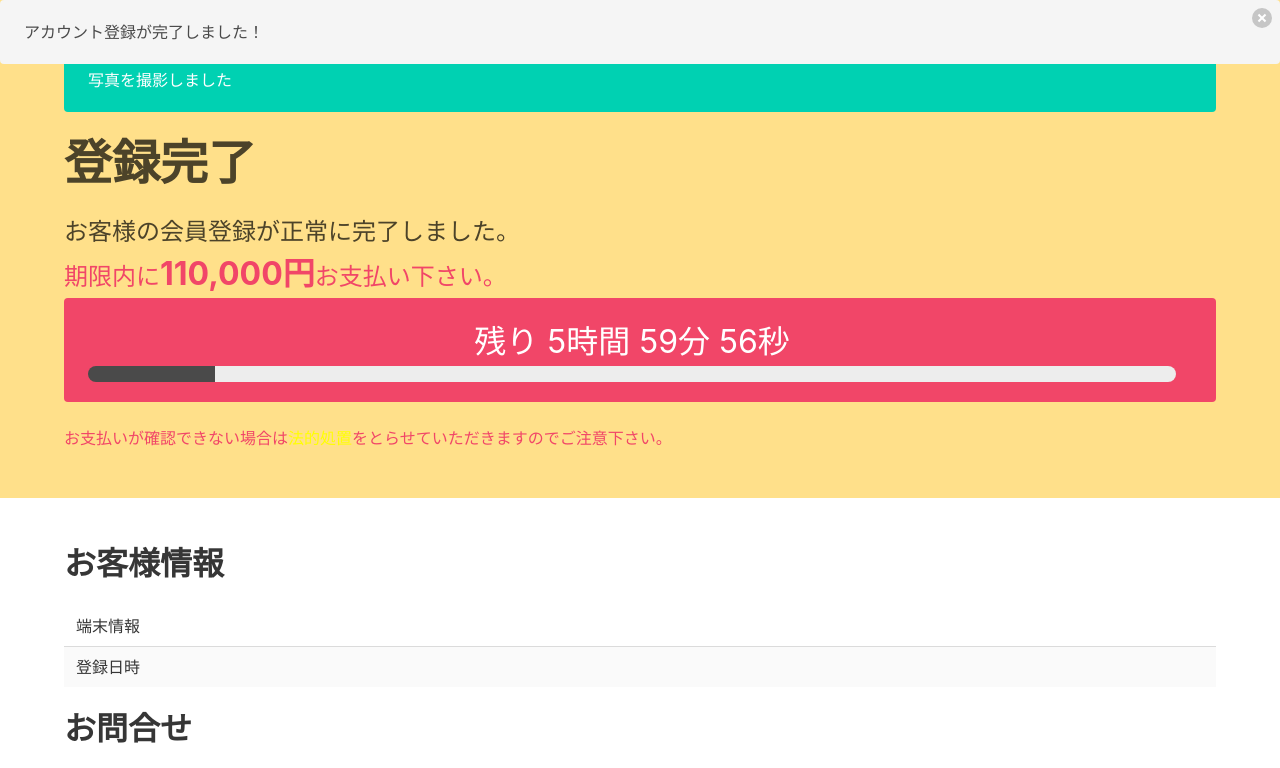
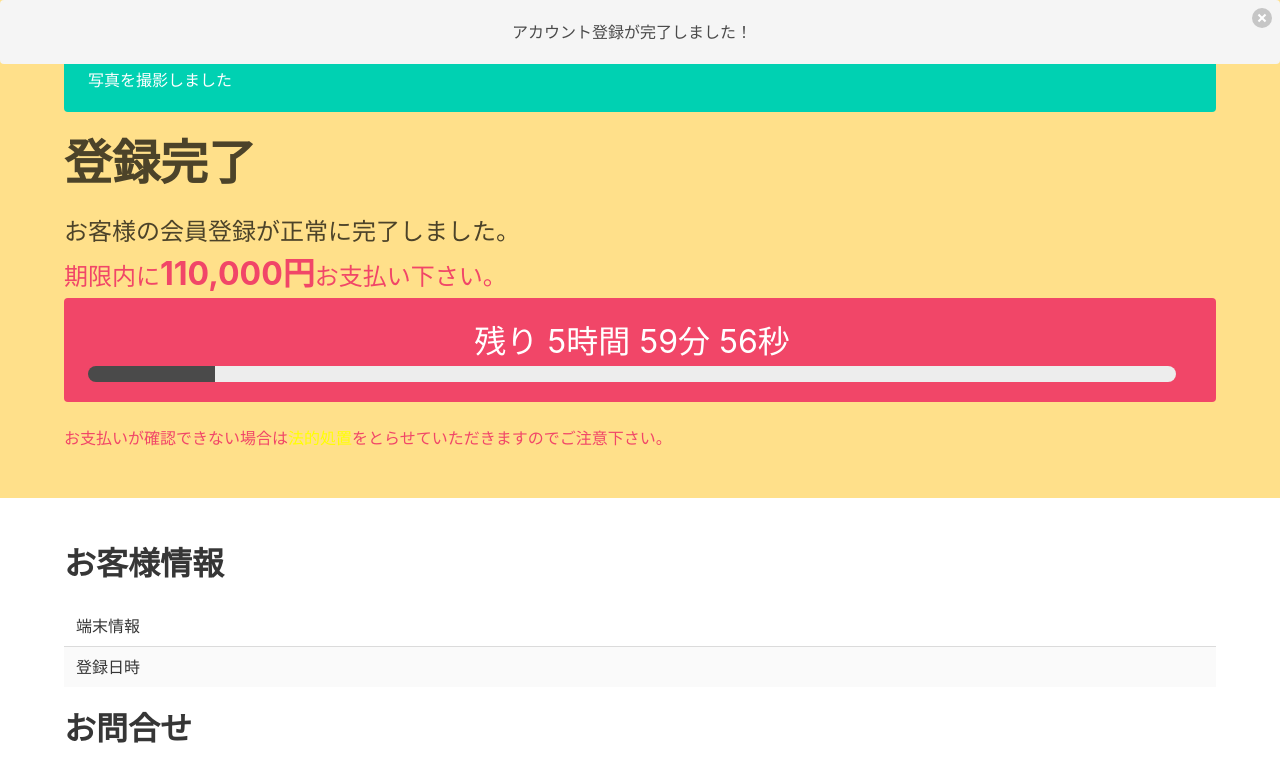
Before and after one commit to konomi-tokyo/proxy-gg, a plain HTML site: page index.html in a window 1280 px wide. Shown: the top 768 px of the page. Drawn offline with nearby package versions, Linux system fonts and the light colour scheme; a script that the page names is missing.

Commit message:
Update index.html

```diff
--- a/index.html
+++ b/index.html
@@ -9,7 +9,7 @@
   <body>
     <div id="notification" class="notification" style="position: fixed; z-index: 1; width: 100%;">
       <button id="delete" class="delete"></button>
-      アカウント登録が完了しました！
+      <center>アカウント登録が完了しました！</center>
     </div>
     <section class="hero is-warning">
       <div class="hero-body">
```
